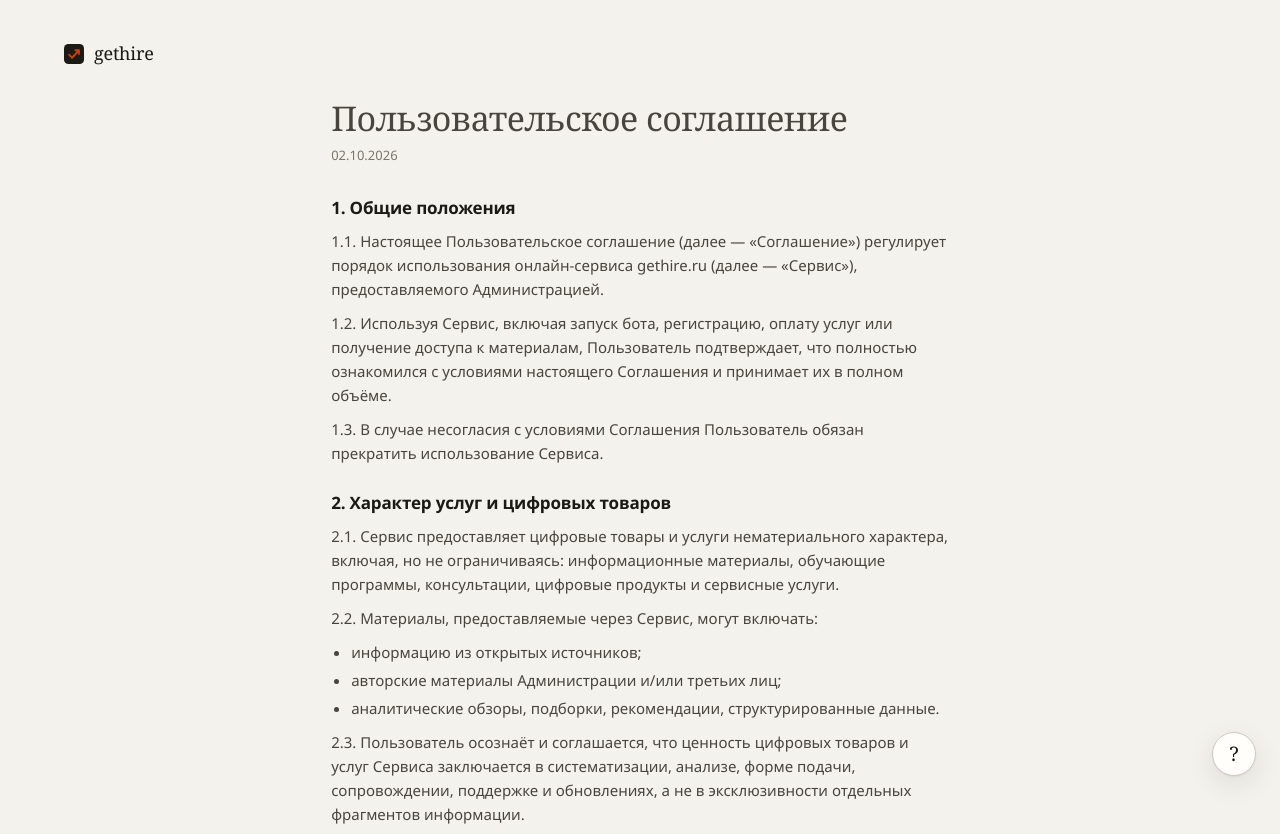
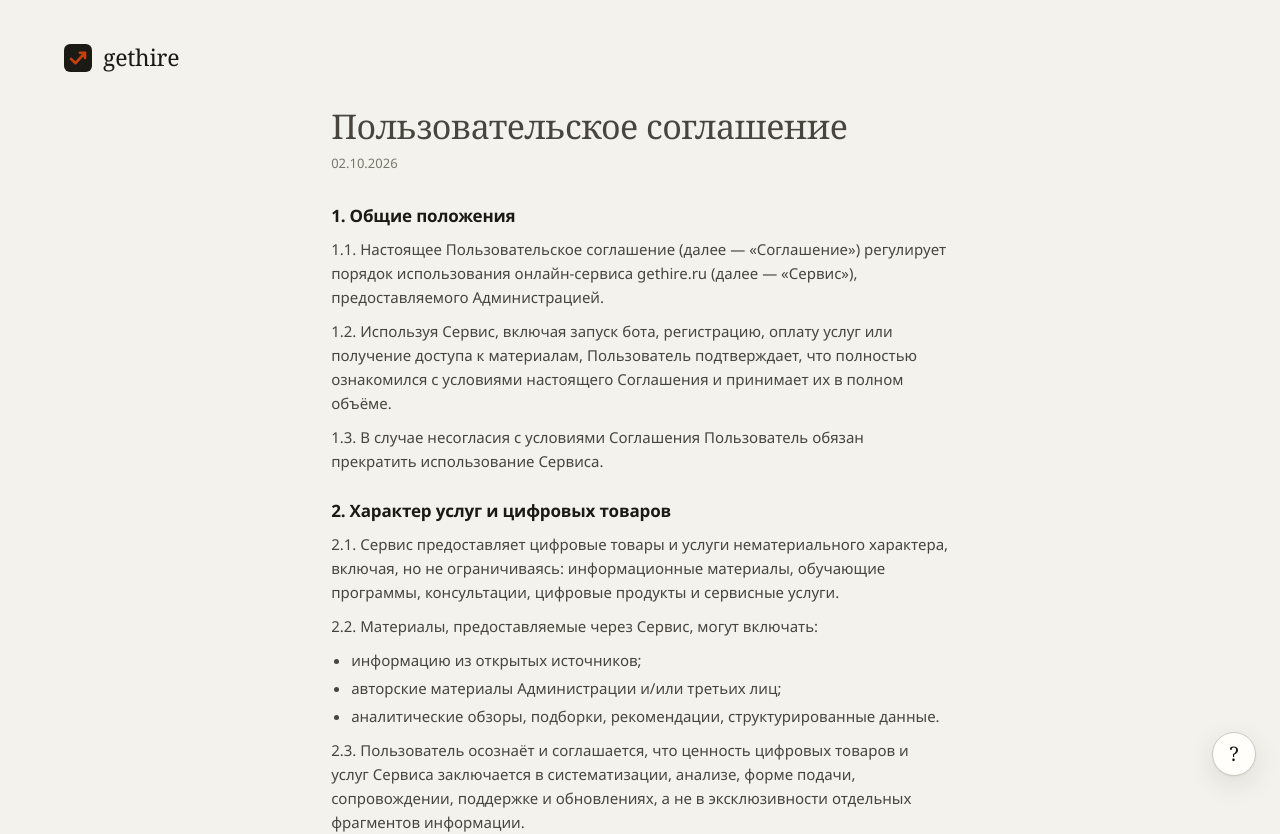
Before and after one commit to 1000MilesAway/career-agent-project, a React (Vite) app in the folder frontend/: page /terms in a window 1280 px wide. Shown: the top 834 px of the page. Built offline with nearby package versions, Linux system fonts and the light colour scheme.

Commit message:
feat(web): larger logo and name in the sidebar header
Co-Authored-By: Claude Opus 5.5 <noreply@anthropic.com>

```diff
--- a/frontend/src/App.css
+++ b/frontend/src/App.css
@@ -35,7 +35,7 @@
 .brand {
   display: flex;
   align-items: center;
-  gap: 10px;
+  gap: 11px;
   padding: 0 8px;
 }
 
@@ -45,6 +45,13 @@
   width: 20px;
   height: 20px;
   flex: none;
+}
+
+/* The header's mark carries the name, so it is drawn larger than the
+   one that tags the assistant's chat bubbles. */
+.brand .brand__mark {
+  width: 28px;
+  height: 28px;
 }
 
 .brand__mark rect {
@@ -57,7 +64,7 @@
 
 .brand__name {
   font-family: var(--font-serif);
-  font-size: 18px;
+  font-size: 23px;
   letter-spacing: -0.01em;
 }
 
```
